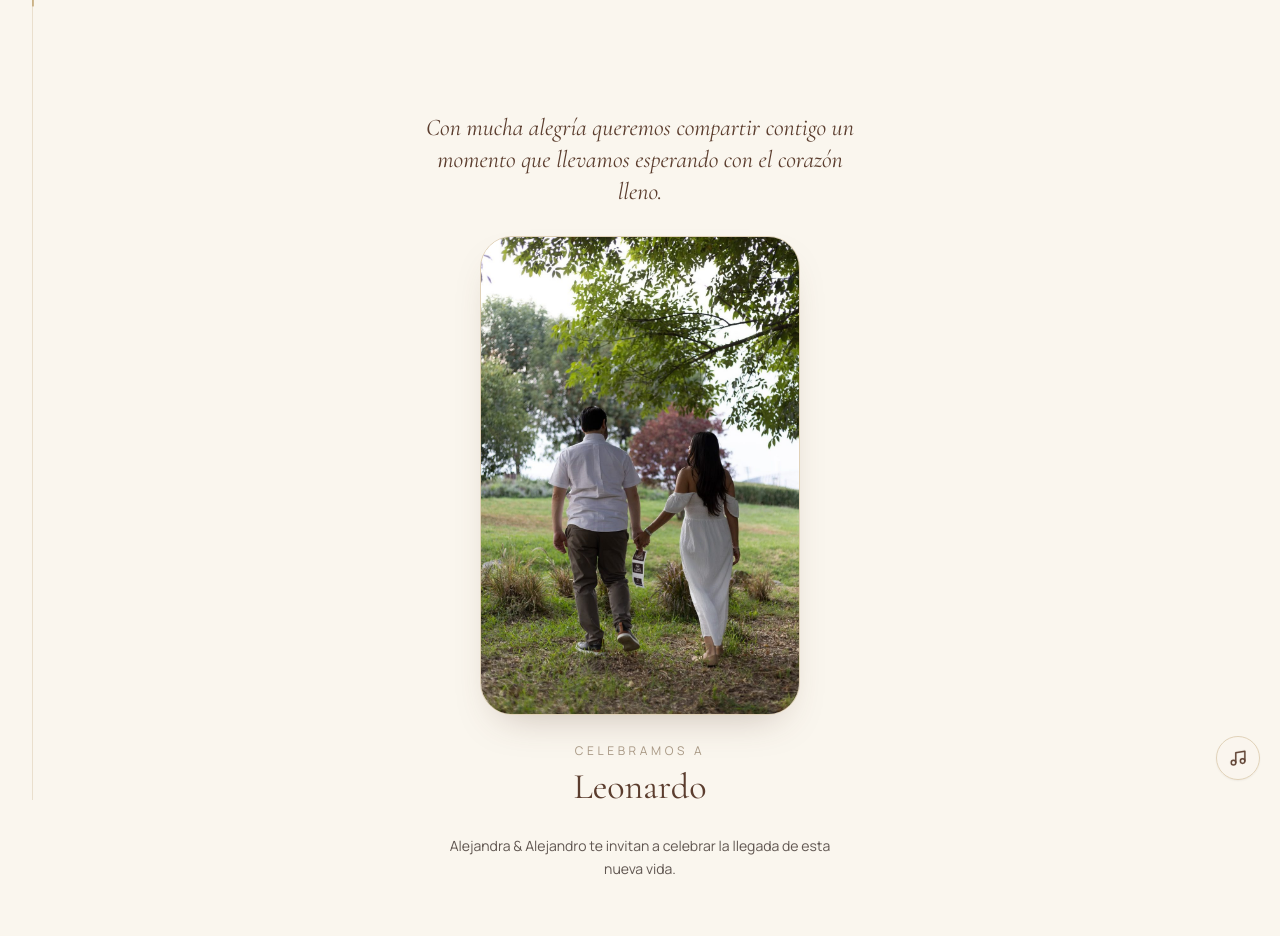
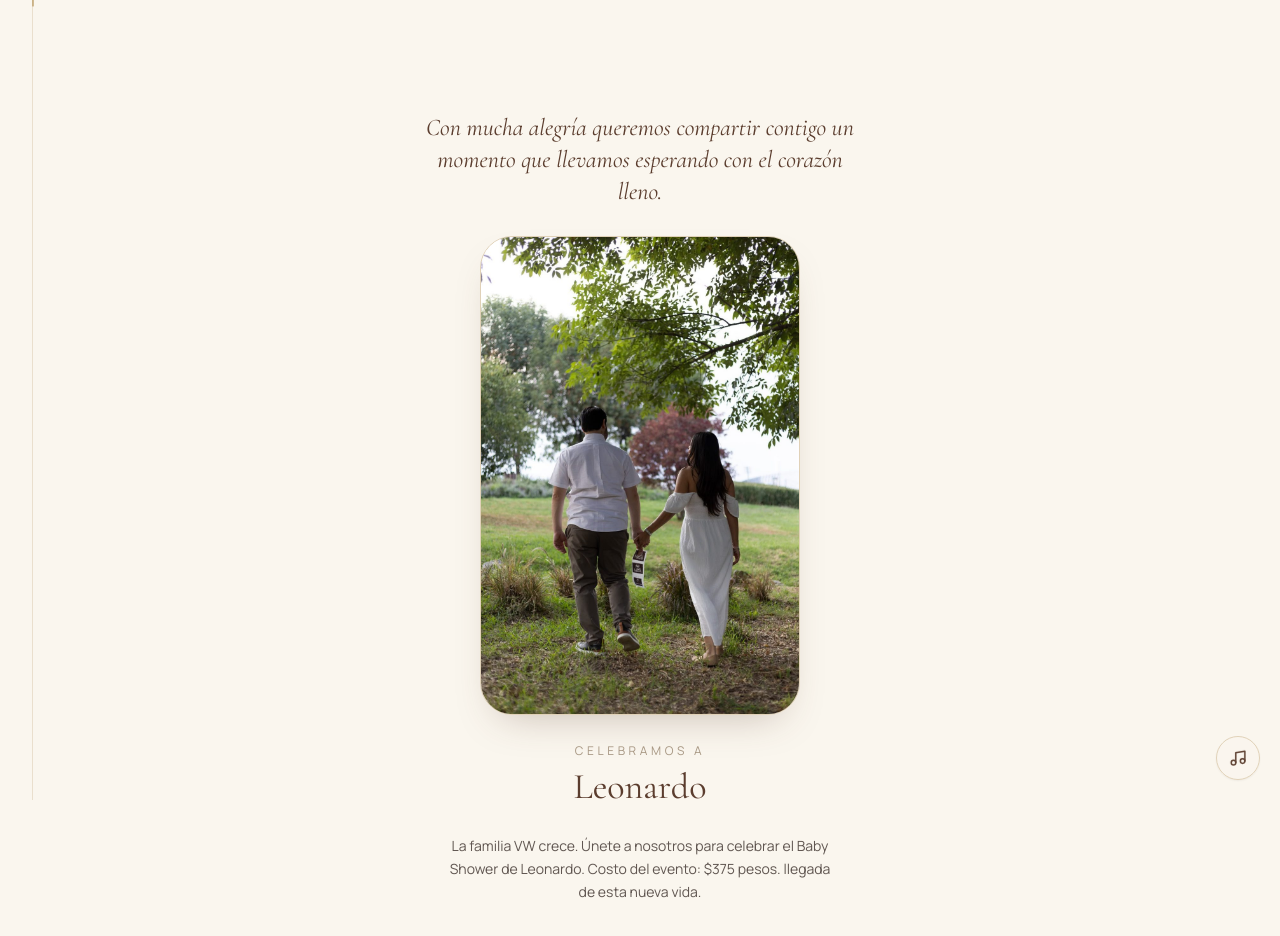
Before and after one commit to WorldFlowUK/invitacion-babyshower, a React (Vite) app: page / in a window 1280 px wide. Both pictures are taken after a click on the button "Abrir invitación". Shown: the top 936 px of the page. Built offline with nearby package versions, Linux system fonts and the light colour scheme.

Commit message:
fix: force update welcome text to Option B in Hero and Welcome sections

```diff
--- a/src/sections/Hero/Hero.tsx
+++ b/src/sections/Hero/Hero.tsx
@@ -41,7 +41,7 @@ export function Hero() {
 
         <FadeInSection delay={0.3}>
           <p className="max-w-sm text-sm leading-relaxed text-foreground/80">
-            {invitation.parents.mother} &amp; {invitation.parents.father} te invitan a celebrar la
+          La familia VW crece. Únete a nosotros para celebrar el Baby Shower de Leonardo. Costo del evento: $375 pesos.
             llegada de esta nueva vida.
           </p>
         </FadeInSection>
```
Also changed, not shown: src/sections/Welcome/Welcome.tsx (line endings or trailing spaces).
